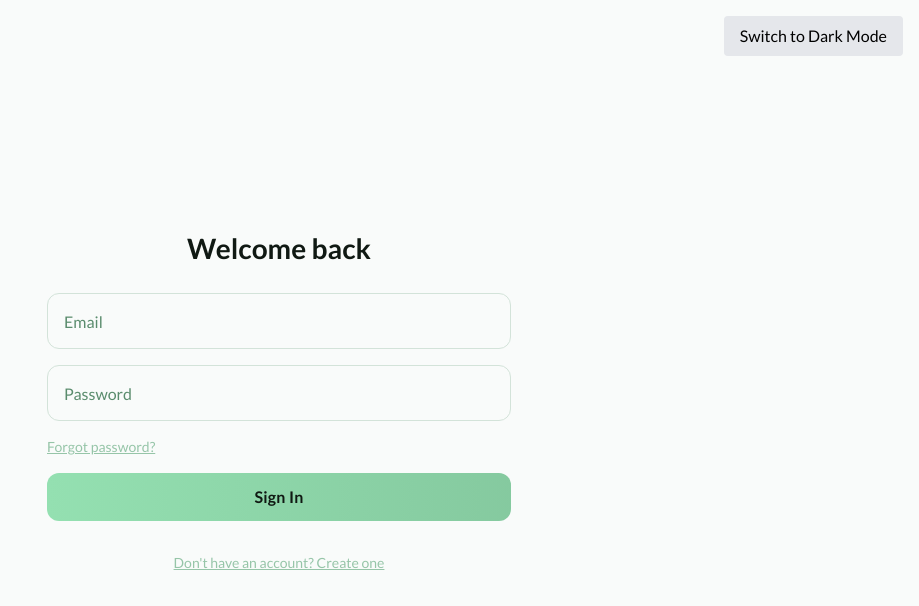
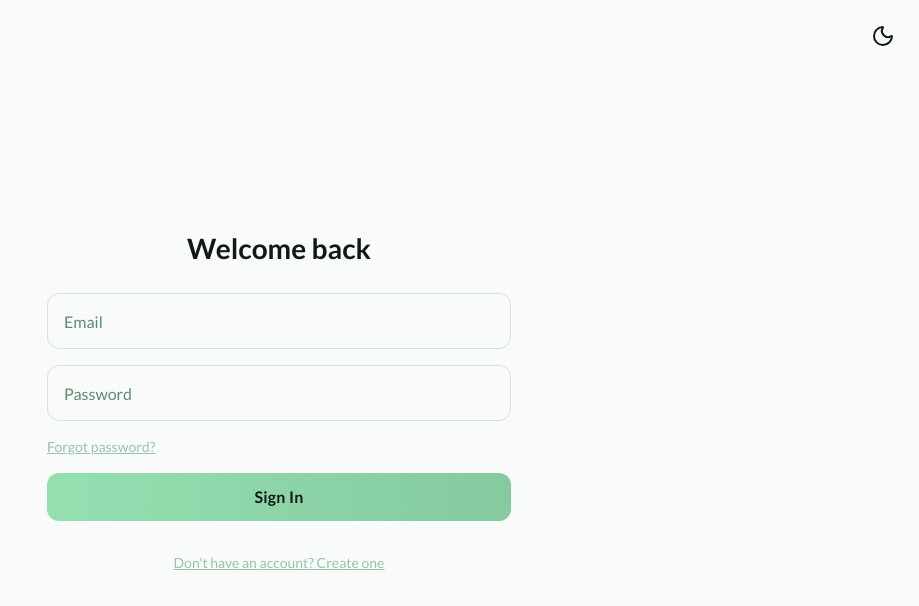
Before and after one commit to kit-g/vault, a React (Vite) app in the folder web/: page /login in a window 1280 px wide. Shown: the top 606 px of the page, without its empty margins (361-1280 px from the left). Built offline with nearby package versions, Linux system fonts and the light colour scheme; no server answers.

Commit message:
feat: new theme switcher

```diff
--- a/web/package.json
+++ b/web/package.json
@@ -16,6 +16,7 @@
     "@tailwindcss/vite": "^4.1.10",
     "@zodios/core": "^10.9.6",
     "framer-motion": "^12.18.1",
+    "lucide-react": "^0.517.0",
     "react": "^19.1.0",
     "react-dom": "^19.1.0",
     "react-router-dom": "^7.6.2",
--- a/web/src/components/DashboardLayout.tsx
+++ b/web/src/components/DashboardLayout.tsx
@@ -1,10 +1,10 @@
+import * as React from "react";
 import {useEffect, useRef, useState} from "react";
 import {useNavigate} from "react-router-dom";
 import {useAuth} from "../features/AuthContext.tsx";
 import {Menu, MenuButton, MenuItem, MenuItems} from "@headlessui/react";
 import {ThemeSwitchButton} from "./ThemeSwitch.tsx";
 import {SearchField} from "./SearchField.tsx";
-import * as React from "react";
 
 export function DashboardLayout({children}: { children: React.ReactNode }) {
   const [menuOpen, setMenuOpen] = useState(false);
@@ -55,7 +55,7 @@ export function DashboardLayout({children}: { children: React.ReactNode }) {
             placeholder="Search notes..."
           />
 
-          <ThemeSwitchButton/>
+          <ThemeSwitchButton className="flex-shrink-0"/>
           <Menu as="div" className="relative inline-block text-left">
             <MenuButton className="flex items-center gap-2">
               <div
@@ -118,7 +118,7 @@ export function DashboardLayout({children}: { children: React.ReactNode }) {
           </div>
 
           <div className="flex flex-col gap-4">
-            <button className="rounded-full h-10 px-4 bg-[#94e0b1] text-[#141f18] font-bold">
+            <button className="btn">
               New Note
             </button>
             <div className="flex items-center gap-3 px-3 py-2">
--- a/web/src/components/ThemeSwitch.tsx
+++ b/web/src/components/ThemeSwitch.tsx
@@ -1,14 +1,20 @@
 import {useTheme} from '../features/ThemeContext';
+import {Moon, Sun} from 'lucide-react';
 
-export function ThemeSwitchButton() {
+export function ThemeSwitchButton({className}: { className?: string }) {
   const {theme, toggleTheme} = useTheme();
 
   return (
     <button
       onClick={toggleTheme}
-      className="px-4 py-2 bg-gray-200 dark:bg-gray-800 text-black dark:text-white rounded"
+      aria-label="Toggle light and dark theme"
+      className={`btn-icon ${className || ''}`}
     >
-      Switch to {theme === 'light' ? 'Dark' : 'Light'} Mode
+      {theme === 'light' ? (
+        <Moon size={24}/>
+      ) : (
+        <Sun size={24}/>
+      )}
     </button>
   );
 }
--- a/web/src/index.css
+++ b/web/src/index.css
@@ -14,6 +14,7 @@
     --muted-foreground: #5a8c6d;
     --primary: #94e0b1;
     --primary-foreground: #101913;
+    --icon-btn-hover-bg: rgba(0, 0, 0, 0.05);
     --border: #d3e3d9;
     --placeholder: #5a8c6d;
     --radius: 0.75rem; /* Corresponds to rounded-xl */
@@ -33,6 +34,7 @@
     --primary: #94e0b1;
     --border: transparent;
     --placeholder: #96c5a8;
+    --icon-btn-hover-bg: rgba(255, 255, 255, 0.1);
 }
 
 body {
@@ -156,3 +158,20 @@ body {
         cursor: not-allowed;
     }
 }
+
+
+@layer components {
+    .btn-icon {
+        @apply inline-flex items-center justify-center
+        h-10 w-10 rounded-full
+        text-xl
+        transition-all duration-200;
+        @apply
+        focus:outline-none
+        focus-visible:ring-2 focus-visible:ring-offset-2;
+
+        @apply
+        active:scale-90;
+        @apply hover:bg-[var(--icon-btn-hover-bg)];
+    }
+}
```
Also changed, not shown: 1 other file (tests, documents, lock files or other folders).
